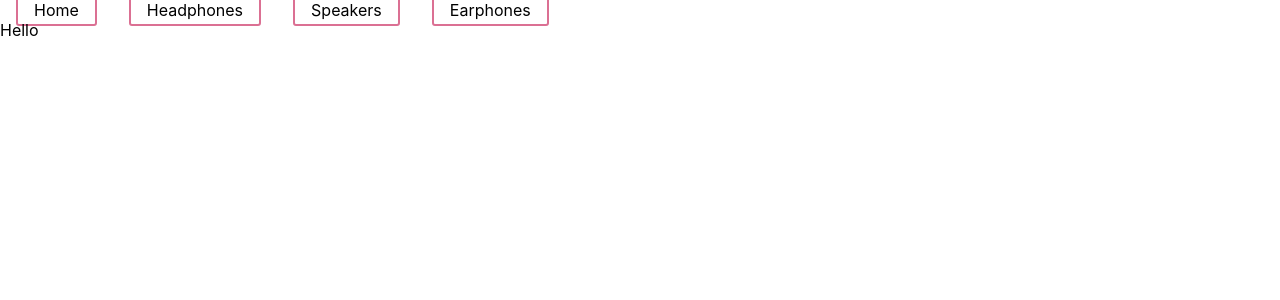
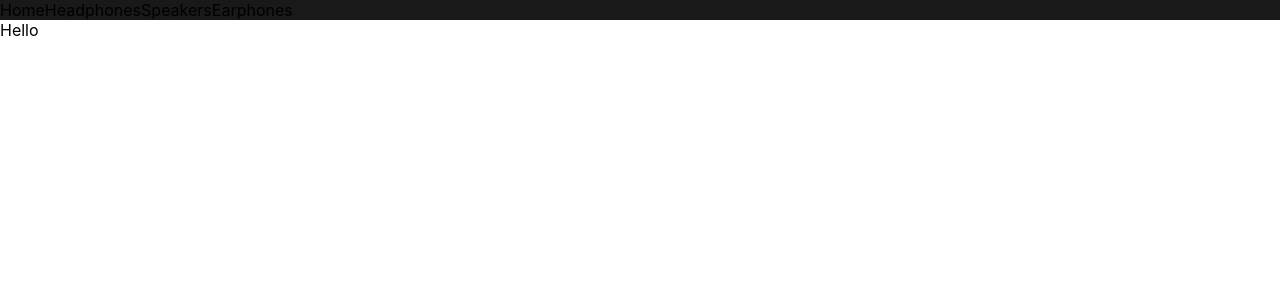
Before and after one commit to maklaut007/audiophile, a Next.js app: page / in a window 1280 px wide. Shown: the top 300 px of the page. Built offline with nearby package versions, Linux system fonts and the light colour scheme.

Commit message:
added styled components

```diff
--- /dev/null
+++ b/components/Navbar/index.tsx
@@ -0,0 +1,12 @@
+import * as Styled from "./navbar.styles";
+
+export default function Navbar() {
+  return (
+    <Styled.Navbar>
+      <Styled.NavLink>Home</Styled.NavLink>
+      <Styled.NavLink>Headphones</Styled.NavLink>
+      <Styled.NavLink>Speakers</Styled.NavLink>
+      <Styled.NavLink>Earphones</Styled.NavLink>
+    </Styled.Navbar>
+  )
+}
--- /dev/null
+++ b/components/Navbar/navbar.styles.tsx
@@ -0,0 +1,12 @@
+import styled from 'styled-components';
+
+export const Navbar = styled.nav`
+  background-color: #191919;
+`
+
+export const NavLink = styled.a`
+
+`
+export const Logo = styled.a`
+
+`
--- a/components/layout.tsx
+++ b/components/layout.tsx
@@ -1,4 +1,4 @@
-import Navbar from './navbar'
+import Navbar from './Navbar'
 
 type Props = {
   children?: JSX.Element | JSX.Element[];
@@ -7,6 +7,7 @@ type Props = {
 export default function Layout({ children }: Props) {
   return (
     <>
+
       <Navbar />
       <main>{children}</main>
     </>
--- a/components/navbar.tsx
+++ /dev/null
@@ -1,12 +0,0 @@
-import { NavLink } from "../styles/navbar";
-
-export default function Navbar() {
-  return (
-    <nav>
-      <NavLink>Home</NavLink>
-      <NavLink>Headphones</NavLink>
-      <NavLink>Speakers</NavLink>
-      <NavLink>Earphones</NavLink>
-    </nav>
-  )
-}
--- a/pages/_app.tsx
+++ b/pages/_app.tsx
@@ -1,10 +1,15 @@
 import '../styles/globals.css'
 import type { AppProps } from 'next/app'
-import Layout from '../components/layout'
+import Layout from '../components/Layout'
+import {ThemeProvider} from "styled-components";
+import { theme, GlobalStyles } from "../styles/ThemeConfig";
 
 function MyApp({ Component, pageProps }: AppProps) {
   return (
+    <ThemeProvider theme={theme}>
+      <GlobalStyles />
     <Layout><Component {...pageProps} /></Layout>
+    </ThemeProvider>
   )
 }
 
--- /dev/null
+++ b/styles/ThemeConfig.tsx
@@ -0,0 +1,56 @@
+import { createGlobalStyle} from "styled-components"
+import { DefaultTheme } from 'styled-components';
+
+export const theme: DefaultTheme = {
+  colors: {
+    orange: "#D87D4A",
+    orangeHover: "#FBAF85",
+    backgroundGray: "#F1F1F1",
+    textGray: "#FAFAFA",
+    white: "#FFF",
+    black: "#000",
+    backgroundBlack: "#101010"
+  },
+  text: {
+    headerOne: {
+      font: "small-caps 700 56px/58px Manrope, sans-serif",
+      letterSpacing: "2px",
+    },
+    headerTwo: {
+      font: "small-caps 700 40px/44px Manrope, sans-serif",
+      letterSpacing: "1.5px",
+    },
+    headerThree: {
+      font: "small-caps 700 32px/36px Manrope, sans-serif",
+      letterSpacing: "1.15px",
+    },
+    headerFour: {
+      font: "small-caps 700 28px/38px Manrope, sans-serif",
+      letterSpacing: "2px",
+    },
+    headerFive: {
+      font: "small-caps 700 24px/33px Manrope, sans-serif",
+      letterSpacing: "1.7px",
+    },
+    headerSix: {
+      font: "small-caps 700 18px/24px Manrope, sans-serif",
+      letterSpacing: "1.3px",
+    },
+    overline: {
+      font: "small-caps 400 14px/19px Manrope, sans-serif",
+      letterSpacing: "10px",
+    },
+    subTitle: {
+      font: "small-caps 700 13px/25px Manrope, sans-serif",
+      letterSpacing: "1px",
+    },
+    body: {
+      font: "500 15px/25px Manrope, sans-serif",
+    },
+  },
+}
+
+export const GlobalStyles = createGlobalStyle`
+  body {
+  }
+`
--- a/styles/navbar.tsx
+++ /dev/null
@@ -1,9 +0,0 @@
-import styled from 'styled-components';
-
-export const NavLink = styled.a`
-  font-size: 1em;
-  margin: 1em;
-  padding: 0.25em 1em;
-  border: 2px solid palevioletred;
-  border-radius: 3px;
-`
```
